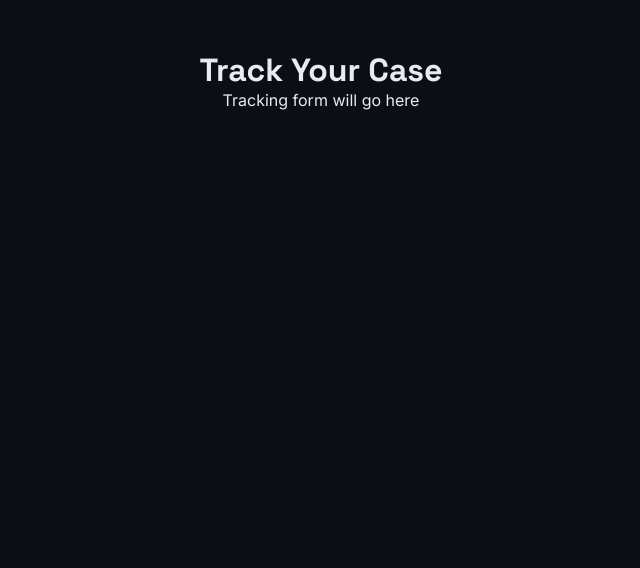
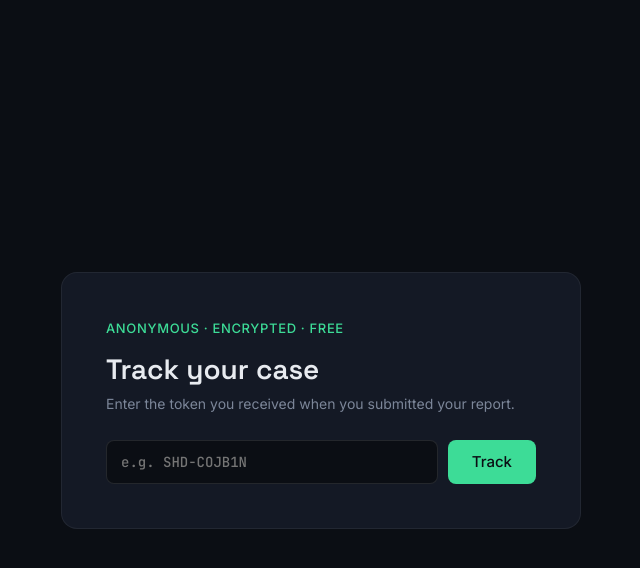
Before and after one commit to MariaA16-code/ShieldNet, a React (Create React App) app in the folder frontend/: page /track in a window 1280 px wide. Shown: the top 568 px of the page, without its empty margins (319-959 px from the left). Built offline with nearby package versions, Linux system fonts and the light colour scheme.

Commit message:
Build Track Case page with timeline and fake case lookup

```diff
--- /dev/null
+++ b/frontend/src/pages/TrackCase.css
@@ -0,0 +1,134 @@
+.track-page {
+  min-height: 100vh;
+  display: flex;
+  align-items: center;
+  justify-content: center;
+  padding: 60px 24px;
+}
+
+.track-card {
+  background: #141925;
+  border: 1px solid rgba(255,255,255,0.06);
+  border-radius: 16px;
+  padding: 44px;
+  max-width: 520px;
+  width: 100%;
+}
+
+.eyebrow {
+  color: #3DDC97;
+  font-size: 13px;
+  font-weight: 500;
+  letter-spacing: 0.05em;
+  text-transform: uppercase;
+}
+
+.track-card h1 {
+  font-size: 28px;
+  font-weight: 600;
+  margin: 14px 0 8px;
+}
+
+.track-sub {
+  color: #7C8699;
+  font-size: 14px;
+  margin-bottom: 28px;
+}
+
+.track-form {
+  display: flex;
+  gap: 10px;
+}
+
+.track-form input {
+  flex: 1;
+  background: #0B0E14;
+  border: 1px solid rgba(255,255,255,0.1);
+  border-radius: 8px;
+  padding: 12px 14px;
+  color: #E8EBF0;
+  font-size: 14px;
+}
+
+.track-form input:focus {
+  outline: none;
+  border-color: #3DDC97;
+}
+
+.track-form button {
+  padding: 12px 24px;
+  border-radius: 8px;
+  font-weight: 500;
+}
+
+.track-error {
+  color: #FF6B6B;
+  font-size: 13px;
+  margin-top: 12px;
+}
+
+.case-result {
+  margin-top: 32px;
+  border-top: 1px solid rgba(255,255,255,0.06);
+  padding-top: 28px;
+}
+
+.case-meta {
+  display: flex;
+  justify-content: space-between;
+  margin-bottom: 28px;
+  flex-wrap: wrap;
+  gap: 16px;
+}
+
+.case-meta > div {
+  display: flex;
+  flex-direction: column;
+}
+
+.meta-label {
+  font-size: 12px;
+  color: #7C8699;
+  margin-bottom: 4px;
+}
+
+.meta-value {
+  font-size: 14px;
+  color: #E8EBF0;
+  font-weight: 500;
+}
+
+.timeline {
+  display: flex;
+  flex-direction: column;
+  gap: 16px;
+}
+
+.timeline-item {
+  display: flex;
+  align-items: center;
+  gap: 12px;
+}
+
+.timeline-dot {
+  width: 10px;
+  height: 10px;
+  border-radius: 50%;
+  background: rgba(255,255,255,0.15);
+  flex-shrink: 0;
+}
+
+.timeline-dot.done {
+  background: #3DDC97;
+  box-shadow: 0 0 8px #3DDC97;
+}
+
+.timeline-label {
+  font-size: 14px;
+  color: #7C8699;
+}
+
+.timeline-label.done {
+  color: #E8EBF0;
+  font-weight: 500;
+}
--- a/frontend/src/pages/TrackCase.js
+++ b/frontend/src/pages/TrackCase.js
@@ -1,10 +1,112 @@
-import React from 'react';
+import React, { useState } from 'react';
+import './TrackCase.css';
 
 function TrackCase() {
+  const [token, setToken] = useState('');
+  const [caseData, setCaseData] = useState(null);
+  const [error, setError] = useState('');
+
+  // Fake case database until Maria's API is ready
+  const fakeCases = {
+    'SHD-COJB1N': {
+      category: 'Fake / edited photo',
+      platform: 'Instagram',
+      status: 'Under Review',
+      submittedOn: 'June 18, 2026',
+      timeline: [
+        { step: 'Submitted', done: true },
+        { step: 'Evidence Verified', done: true },
+        { step: 'Under Review', done: true },
+        { step: 'Takedown Requested', done: false },
+        { step: 'Resolved', done: false },
+      ],
+    },
+  };
+
+  const handleSearch = (e) => {
+    e.preventDefault();
+    setError('');
+    setCaseData(null);
+
+    const trimmedToken = token.trim().toUpperCase();
+
+    if (!trimmedToken) {
+      setError('Please enter your case token.');
+      return;
+    }
+
+    if (fakeCases[trimmedToken]) {
+      setCaseData(fakeCases[trimmedToken]);
+    } else {
+      // For demo: any other token still shows a sample result
+      setCaseData({
+        category: 'Harassment',
+        platform: 'Facebook',
+        status: 'Submitted',
+        submittedOn: 'June 20, 2026',
+        timeline: [
+          { step: 'Submitted', done: true },
+          { step: 'Evidence Verified', done: false },
+          { step: 'Under Review', done: false },
+          { step: 'Takedown Requested', done: false },
+          { step: 'Resolved', done: false },
+        ],
+      });
+    }
+  };
+
   return (
-    <div style={{ textAlign: 'center', marginTop: '50px', color: '#E8EBF0' }}>
-      <h1>Track Your Case</h1>
-      <p>Tracking form will go here</p>
+    <div className="track-page">
+      <div className="track-card">
+        <span className="eyebrow">Anonymous &middot; Encrypted &middot; Free</span>
+        <h1>Track your case</h1>
+        <p className="track-sub">
+          Enter the token you received when you submitted your report.
+        </p>
+
+        <form onSubmit={handleSearch} className="track-form">
+          <input
+            type="text"
+            placeholder="e.g. SHD-COJB1N"
+            value={token}
+            onChange={(e) => setToken(e.target.value)}
+            className="mono"
+          />
+          <button type="submit" className="btn-primary">Track</button>
+        </form>
+
+        {error && <p className="track-error">{error}</p>}
+
+        {caseData && (
+          <div className="case-result">
+            <div className="case-meta">
+              <div>
+                <span className="meta-label">Category</span>
+                <span className="meta-value">{caseData.category}</span>
+              </div>
+              <div>
+                <span className="meta-label">Platform</span>
+                <span className="meta-value">{caseData.platform}</span>
+              </div>
+              <div>
+                <span className="meta-label">Submitted</span>
+                <span className="meta-value">{caseData.submittedOn}</span>
+              </div>
+            </div>
+
+            <div className="timeline">
+              {caseData.timeline.map((item, index) => (
+                <div className="timeline-item" key={index}>
+                  <span className={`timeline-dot ${item.done ? 'done' : ''}`}></span>
+                  <span className={`timeline-label ${item.done ? 'done' : ''}`}>
+                    {item.step}
+                  </span>
+                </div>
+              ))}
+            </div>
+          </div>
+        )}
+      </div>
     </div>
   );
 }
```
